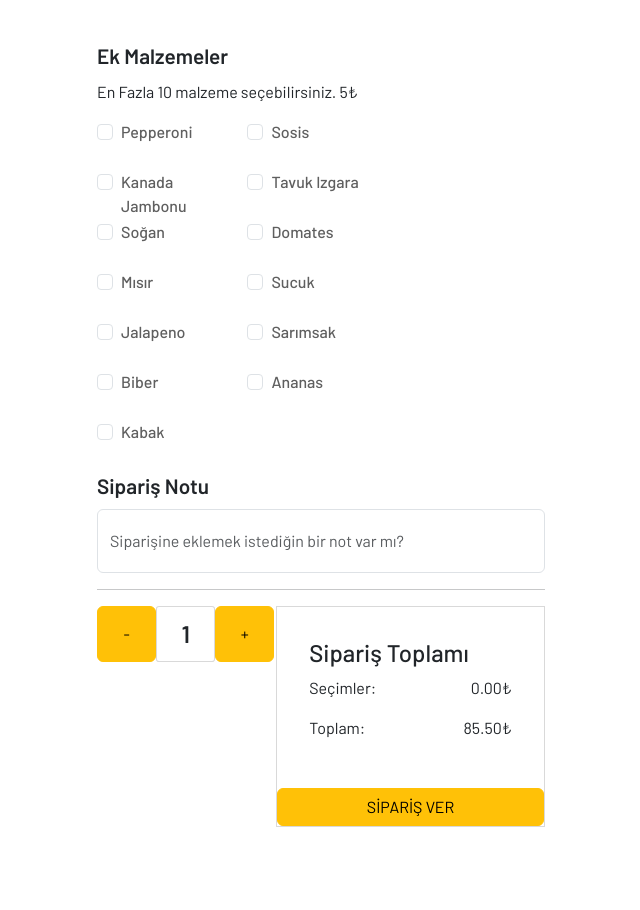
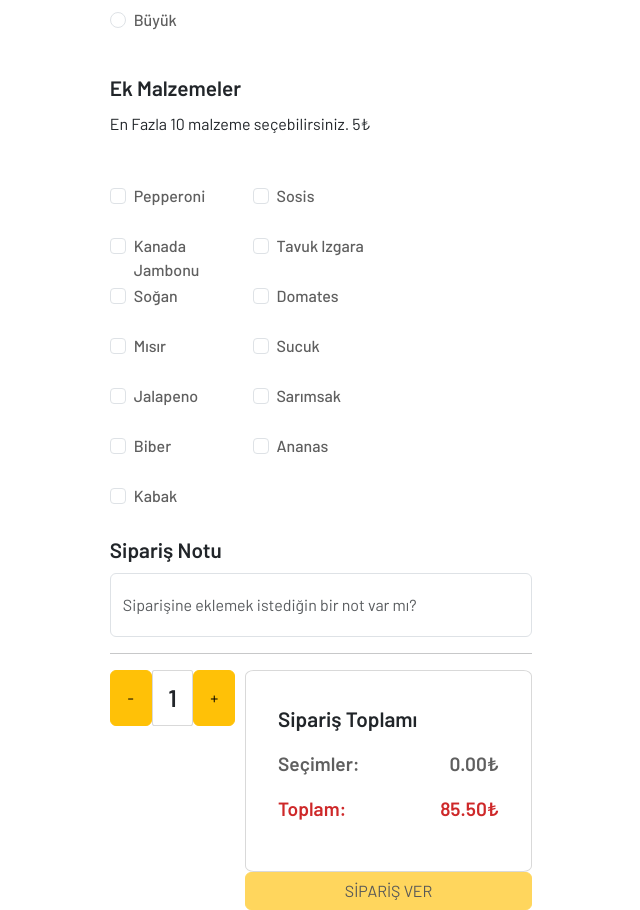
Before and after one commit to ozgekrby/pizza-order-app-reactjs, a React (Vite) app: page / in a window 1280 px wide. Shown: the part 840-1750 px from the top of the page, without its empty margins (319-959 px from the left). Before the commit the page ends 1683 px from the top, so only its background shows below. Built offline with nearby package versions, Linux system fonts and the light colour scheme; a web font is replaced by a local one.

Commit message:
form-fix&&css-fix

```diff
--- a/src/App.css
+++ b/src/App.css
@@ -5,15 +5,18 @@
   --Kırmızı: #ce2829;
   --Bej: #faf7f2;
 }
+
 body {
   margin: 0;
   min-height: 100vh;
 }
+
 #root {
   margin: 0;
   min-height: 100vh;
   width: 100vw;
 }
+
 .app-container {
   display: flex;
   flex-direction: column;
@@ -25,40 +28,36 @@ body {
   background-image: url("Assets/Iteration-1-assets/home-banner.png");
   width: 100%;
   height: 100vh;
-  background-position: bottom;
-  background-position-y: 30%;
+  background-position: bottom 30%;
   background-size: cover;
   background-repeat: no-repeat;
   position: absolute;
   z-index: 0;
   padding-top: 9%;
 }
-.header-home {
-  width: 40%;
-  background-color: var(--Kırmızı);
 
-  z-index: 1;
-  margin-top: 5%;
-}
-.header-home img {
-  width: 361px;
-}
-.header-default {
+.header-home, .header-default {
   background-color: var(--Kırmızı);
   text-align: center;
   padding: 5% 10%;
   width: 100%;
+  z-index: 1;
 }
-.header-default img {
+
+.header-home img, .header-default img {
   width: 361px;
 }
+
 .home img {
   width: 30vw;
-  margin-top: 1rem;
+  margin-top: 3rem;
+  position: relative;
+  z-index: 10;
 }
+
 .main-button {
   border-radius: 3rem;
-  background: #fdc913;
+  background: var(--Sarı);
   font-family: "Barlow";
   font-size: 1.2rem;
   font-weight: 600;
@@ -69,19 +68,22 @@ body {
 }
 
 .success {
+  background:var(--Kırmızı);
   width: 100%;
   height: 100vh;
-  background-color: var(--Kırmızı);
-  position: relative;
+  background-position: bottom 30%;
+  background-size: cover;
+  background-repeat: no-repeat;
+  position: absolute;
   z-index: 0;
-  display: flex;
-  flex-direction: column;
-  overflow-y: hidden;
+  padding-top: 9%;
 }
+
 .success-text {
   width: 40%;
   margin: 10% auto;
 }
+
 .success p {
   font-family: Roboto Condensed;
   font-size: 4rem;
@@ -91,6 +93,7 @@ body {
   text-align: center;
   margin: 0;
 }
+
 .header-nav {
   position: relative;
   z-index: 10;
@@ -99,11 +102,12 @@ body {
   color: var(--Bej);
   margin-bottom: 1rem;
 }
+
 .nav-buttons {
   display: flex;
 }
-.home-button,
-.order-page-button {
+
+.home-button, .order-page-button {
   background: none;
   border: none;
   font-family: Barlow;
@@ -112,20 +116,16 @@ body {
   text-align: left;
   color: var(--Bej);
 }
+
 .bold {
-  background: none;
-  border: none;
-  font-family: Barlow;
-  font-size: 1rem;
   font-weight: 700;
-  text-align: left;
-  color: var(--Bej);
 }
+
 .home-button:hover {
   font-weight: 700;
 }
 #order-form {
-  width: 35%;
+  width: 33%;
 }
 .form-container {
   text-align: left;
@@ -176,6 +176,7 @@ body {
   font-weight: 400;
   text-align: left;
   color: var(--Açık-Gri);
+  margin-bottom: 2rem;
 }
 .prop-choose {
   width: 80%;
@@ -202,6 +203,9 @@ body {
   text-align: left;
   color: var(--Açık-Gri);
 }
+.exMal{
+margin-bottom: 3rem;
+}
 #crust-thickness {
   border-radius: 5%;
   box-sizing: border-box;
@@ -225,16 +229,18 @@ body {
   text-align: left;
   color: var(--Açık-Gri);
 }
-.form-result{
+.form-result {
   display: flex;
-  gap:0;
   padding: 0;
+  justify-content: space-between;
+  margin: 0 ;
 }
-.count{
-width:33%;
+
+.count {
+  width: 33%;
   height: 100%;
-border: 1px solid #D9D9D9;
-border-radius:5%;
+  border: 1px solid #d9d9d9;
+  border-radius: 5%;
   text-align: center;
   font-size: 1.5rem;
   display: flex;
@@ -242,27 +248,47 @@ justify-content: center;
   align-items: center;
   font-weight: 600;
 }
-.counting{
-  width:33%;
+.counting {
+  width: 33%;
   height: 100%;
 }
-.result-count{
+.result-count {
   height: 7vh;
-  width: 40%;
+  width: 30%;
 }
-.result-price{
-  border: 1px solid #D9D9D9;
-  width: 60%;
+.result-price {
+  border: 1px solid #d9d9d9;
+  width: 68%;
+  border-radius: 3%;
+  margin: 0;
 }
-.result-price-item{
+.result-price-item-1,
+.result-price-item-2 {
   display: flex;
   justify-content: space-between;
+  font-family: Barlow;
+  font-size: 1.2rem;
+  font-weight: 600;
+  text-align: left;
 }
-.submit-button{
-  width: 100%;
+.result-price-item-1 {
+  color: var(--Açık-Gri);
+}
+.result-price-item-2 {
+  color: var(--Kırmızı);
+}
+.result-price-content h4 {
+  margin-bottom: 10%;
+}
+.submit-button {
+  width: 68%;
   font-weight: 900;
+  margin: 0;
+}
+.form-button{
+  text-align: right;
 }
 
-.result-price-content{
+.result-price-content {
   padding: 2rem;
 }
--- a/src/components/siparis_formu/FormContainer.jsx
+++ b/src/components/siparis_formu/FormContainer.jsx
@@ -24,17 +24,23 @@ const pizzaData = {
   price: 85.5,
   size: 4.9,
   gram: "(200)",
-  text:"Frontent Dev olarak hala position:absolute kullanıyorsan bu çok acı pizza tam sana göre. Pizza, domates, peynir ve genellikle çeşitli diğer malzemelerle kaplanmış, daha sonra geleneksel olarak odun ateşinde bir fırında yüksek sıcaklıkta pişirilen, genellikle yuvarlak, düzleştirilmiş mayalı buğday bazlı hamurdan oluşan İtalyan kökenli lezzetli bir yemektir. Küçük bir pizzaya bazen pizzetta denir."
+  text:"Frontent Dev olarak hala position:absolute kullanıyorsan bu çok acı pizza tam sana göre. Pizza, domates, peynir ve genellikle çeşitli diğer malzemelerle kaplanmış, daha sonra geleneksel olarak odun ateşinde bir fırında yüksek sıcaklıkta pişirilen, genellikle yuvarlak, düzleştirilmiş mayalı buğday bazlı hamurdan oluşan İtalyan kökenli lezzetli bir yemektir. Küçük bir pizzaya bazen pizzetta denir.",
+  kucuk:0.00,
+  orta:40.00,
+  buyuk:70.00,
 };
 
 export default function FormContainer() {
   const [count, setCount] = useState(1);
   const [selectedExtra, setSelectedExtra] = useState([]);
   const [sum, setSum] = useState(0);
+  const [radioSelect,setRadioSelect]=useState(null);
+  const [crustThickness, setCrustThickness] = useState("");
   const history = useHistory();
 
   const handleSubmit = () => {
-    history.push('/Success');
+    event.preventDefault();
+  history.push('/Success');
   };
   const increment = () => setCount(count + 1);
   const decrement = () => setCount(count > 1 ? count - 1 : 1);
@@ -50,17 +56,26 @@ export default function FormContainer() {
       return checked;
     });
   };
+  const handleRadioChange = (event) => {
+    const selectedRadio = event.target;
+  setRadioSelect(Number(selectedRadio.value));
+  };
+  const handleCrustChange = (event) => {
+    setCrustThickness(event.target.value);
+  };
   const totalSelectedEx = selectedExtra.length * 5;
   const resultSum = () => {
-    let total = pizzaData.price + totalSelectedEx;
-    if(count>0){
-    total *= count;
-    setSum(total);
-  }
+    let total = pizzaData.price + totalSelectedEx + (Number(radioSelect) || 0);
+    if(count > 0){
+      total *= count;
+      setSum(total);
+    }
   };
   useEffect(() => {
     resultSum();
-  }, [count, selectedExtra]);
+  }, [count, selectedExtra,radioSelect]);
+
+  const isFormValid = radioSelect !==null && crustThickness !== "" && crustThickness !== "Hamur Kalınlığı";
 
   return (
     <Form onSubmit={handleSubmit} className="form-container">
@@ -87,7 +102,9 @@ export default function FormContainer() {
                 type="radio"
                 name="boyut"
                 id="kucuk"
+                value={pizzaData.kucuk}
                 className="form-check-input"
+                onChange={handleRadioChange}
               />
               <Label for="kucuk" className="form-check-label">
                 Küçük
@@ -98,7 +115,9 @@ export default function FormContainer() {
                 type="radio"
                 name="boyut"
                 id="orta"
+                value={pizzaData.orta}
                 className="form-check-input"
+                onChange={handleRadioChange}
               />
               <Label for="orta" className="form-check-label">
                 Orta
@@ -109,7 +128,9 @@ export default function FormContainer() {
                 type="radio"
                 name="boyut"
                 id="buyuk"
+                value={pizzaData.buyuk}
                 className="form-check-input"
+                onChange={handleRadioChange}
               />
               <Label for="buyuk" className="form-check-label">
                 Büyük
@@ -119,7 +140,7 @@ export default function FormContainer() {
         </div>
         <div className="crust-thickness">
           <Label for="crust-thickness" className="bold-text">Hamur Seç</Label>
-          <Input id="crust-thickness" name="select" type="select">
+          <Input id="crust-thickness" name="select" type="select" onChange={handleCrustChange}>
           <option>Hamur Kalınlığı</option>
             <option>İnce</option>
             <option>Normal</option>
@@ -129,8 +150,7 @@ export default function FormContainer() {
       </FormGroup>
       </div>
       <FormGroup>
-        <Label className="bold-text">Ek Malzemeler</Label>
-        <p>En Fazla 10 malzeme seçebilirsiniz. 5₺</p>
+        <Label className="bold-text extMal">Ek Malzemeler </Label><p className="exMal">En Fazla 10 malzeme seçebilirsiniz. 5₺</p>
         <div className="d-flex flex-wrap">
           {extMal.map((extCheck, index) => (
             <FormGroup check inline className="me-3" key={index}>
@@ -162,7 +182,8 @@ export default function FormContainer() {
         />
       </FormGroup>
       <hr />
-      <FormGroup className="form-result">
+      <div className="form-result ">
+
         <div className="result-count d-flex align-items-center justify-content-start">
           <Button className="counting" color="warning" onClick={decrement}>
             -
@@ -174,13 +195,13 @@ export default function FormContainer() {
         </div>
         <div className="result-price">
           <div className="result-price-content">
-          <h4>Sipariş Toplamı</h4>
-          <div className="result-price-item"><p>{`Seçimler: `}</p><span>{`${totalSelectedEx.toFixed(2)}₺`}</span></div>
-          <div className="result-price-item"><p>{`Toplam: `}</p><span>{`${sum.toFixed(2)}₺`}</span></div>
+          <p className="bold-text">Sipariş Toplamı</p>
+          <div className="result-price-item-1"><p>{`Seçimler: `}</p><span>{`${totalSelectedEx.toFixed(2)}₺`}</span></div>
+          <div className="result-price-item-2"><p>{`Toplam: `}</p><span>{`${sum.toFixed(2)}₺`}</span></div>
           </div>
-          <Button className="submit-button" color="warning">SİPARİŞ VER</Button>
         </div>
-      </FormGroup>
+      </div>
+      <div className="form-button"><Button className="submit-button" color="warning" disabled={!isFormValid}>SİPARİŞ VER</Button></div>
     </Form>
   );
 }
```
Lines whose indentation alone changed are shown as unchanged.
